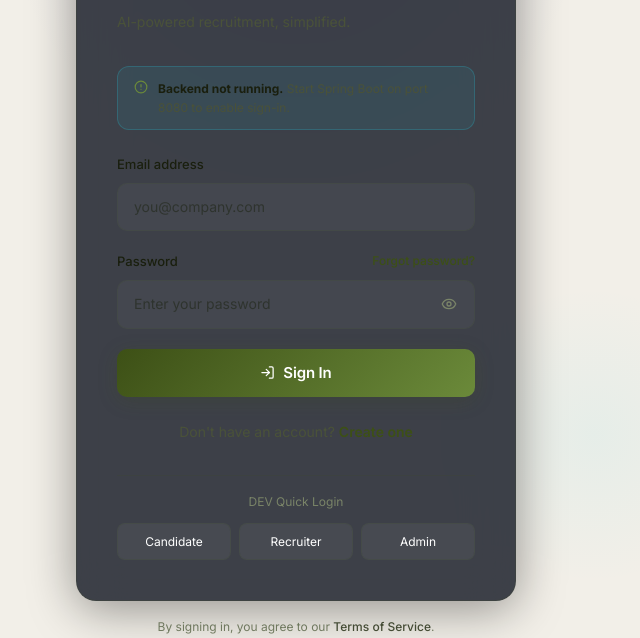
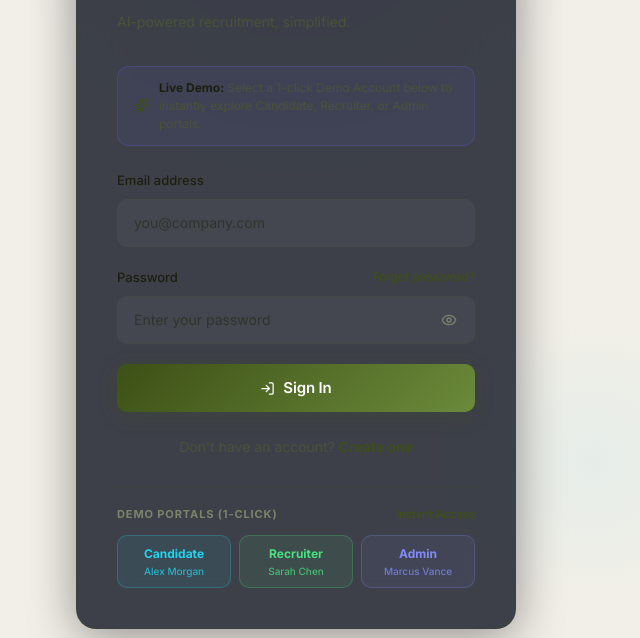
Before and after one commit to visucs/hiregenius, a React (Vite) app in the folder hiregenius-frontend/: page /login in a window 1280 px wide. Shown: the part 234-872 px from the top of the page, without its empty margins (344-984 px from the left). Built offline with nearby package versions, Linux system fonts and the light colour scheme; no server answers.

Commit message:
feat(auth): enable 1-click demo portals and offline fallback in production

```diff
--- a/hiregenius-frontend/src/pages/Login/LoginPage.jsx
+++ b/hiregenius-frontend/src/pages/Login/LoginPage.jsx
@@ -30,6 +30,27 @@ const LoginPage = () => {
   const searchParams = new URLSearchParams(location.search);
   const redirectParam = searchParams.get('redirect') || location.state?.from?.pathname || location.state?.redirect;
 
+  const DEMO_ACCOUNTS = {
+    CANDIDATE: {
+      id: 'demo-cand-1',
+      name: 'Alex Morgan',
+      email: 'candidate@hiregenius.ai',
+      role: 'CANDIDATE',
+    },
+    RECRUITER: {
+      id: 'demo-rec-1',
+      name: 'Sarah Chen',
+      email: 'recruiter@hiregenius.ai',
+      role: 'RECRUITER',
+    },
+    ADMIN: {
+      id: 'demo-admin-1',
+      name: 'Marcus Vance',
+      email: 'admin@hiregenius.ai',
+      role: 'ADMIN',
+    },
+  };
+
   useEffect(() => {
     if (isAuthenticated) {
       navigate(redirectParam || (ROLE_HOME[role] ?? '/recruiter/dashboard'), { replace: true });
@@ -38,8 +59,14 @@ const LoginPage = () => {
   }, [isAuthenticated, role, navigate, dispatch, redirectParam]);
 
   const devLogin = (mockRole) => {
-    const mockUser = { id: 'dev-1', name: `Dev ${mockRole}`, email: 'dev@test.com', role: mockRole };
-    dispatch(setCredentials({ token: 'mock-token', user: mockUser }));
+    const mockUser = DEMO_ACCOUNTS[mockRole] || {
+      id: 'demo-1',
+      name: `Demo ${mockRole}`,
+      email: `${mockRole.toLowerCase()}@hiregenius.ai`,
+      role: mockRole,
+    };
+    dispatch(setCredentials({ token: `demo-mock-token-${mockRole.toLowerCase()}`, user: mockUser }));
+    toast.success(`Signed in as ${mockUser.name} (${mockRole})`);
     navigate(redirectParam || (ROLE_HOME[mockRole] ?? '/recruiter/dashboard'));
   };
 
@@ -55,6 +82,22 @@ const LoginPage = () => {
       toast.success(`Welcome back, ${user?.name || 'there'}!`);
       navigate(redirectParam || (ROLE_HOME[user?.role] ?? '/recruiter/dashboard'));
     } catch (err) {
+      const emailLower = data.email?.toLowerCase().trim();
+      if (emailLower === 'candidate@hiregenius.ai') {
+        dispatch(setLoading(false));
+        devLogin('CANDIDATE');
+        return;
+      }
+      if (emailLower === 'recruiter@hiregenius.ai') {
+        dispatch(setLoading(false));
+        devLogin('RECRUITER');
+        return;
+      }
+      if (emailLower === 'admin@hiregenius.ai') {
+        dispatch(setLoading(false));
+        devLogin('ADMIN');
+        return;
+      }
       const msg = formatError(err);
       dispatch(setError(msg));
       toast.error(msg);
@@ -143,17 +186,17 @@ const LoginPage = () => {
             </p>
           </div>
 
-          {/* Backend info banner */}
+          {/* Demo info banner */}
           {!authError && (
             <div style={{
               marginBottom: 24, padding: '12px 16px', borderRadius: 12,
-              background: 'rgba(34,211,238,0.08)', border: '1px solid rgba(34,211,238,0.2)',
-              display: 'flex', gap: 10, alignItems: 'flex-start',
+              background: 'rgba(99,102,241,0.08)', border: '1px solid rgba(99,102,241,0.22)',
+              display: 'flex', gap: 10, alignItems: 'center',
             }}>
-              <AlertCircle size={14} style={{ color: 'var(--secondary)', flexShrink: 0, marginTop: 1 }} />
-              <span style={{ fontSize: 12, color: 'var(--text-secondary)', lineHeight: 1.6 }}>
-                <strong style={{ color: 'var(--text-primary)' }}>Backend not running.</strong>{' '}
-                Start Spring Boot on port 8080 to enable sign-in.
+              <Sparkles size={15} style={{ color: 'var(--primary)', flexShrink: 0 }} />
+              <span style={{ fontSize: 12, color: 'var(--text-secondary)', lineHeight: 1.5 }}>
+                <strong style={{ color: 'var(--text-primary)' }}>Live Demo:</strong>{' '}
+                Select a 1-click Demo Account below to instantly explore Candidate, Recruiter, or Admin portals.
               </span>
             </div>
           )}
@@ -227,16 +270,67 @@ const LoginPage = () => {
             </Link>
           </p>
 
-          {import.meta.env.DEV && (
-            <div style={{ marginTop: 32, paddingTop: 16, borderTop: '1px solid var(--border)' }}>
-              <p style={{ fontSize: 12, color: 'var(--text-muted)', marginBottom: 12, textAlign: 'center' }}>DEV Quick Login</p>
-              <div style={{ display: 'flex', gap: 8, flexWrap: 'wrap' }}>
-                <button type="button" onClick={() => devLogin('CANDIDATE')} id="dev-login-candidate" style={{ flex: '1 1 80px', minHeight: 36, padding: '8px 10px', fontSize: 12, background: 'rgba(255,255,255,0.05)', border: '1px solid var(--border)', borderRadius: 8, color: '#fff', cursor: 'pointer' }}>Candidate</button>
-                <button type="button" onClick={() => devLogin('RECRUITER')} id="dev-login-recruiter" style={{ flex: '1 1 80px', minHeight: 36, padding: '8px 10px', fontSize: 12, background: 'rgba(255,255,255,0.05)', border: '1px solid var(--border)', borderRadius: 8, color: '#fff', cursor: 'pointer' }}>Recruiter</button>
-                <button type="button" onClick={() => devLogin('ADMIN')} id="dev-login-admin" style={{ flex: '1 1 80px', minHeight: 36, padding: '8px 10px', fontSize: 12, background: 'rgba(255,255,255,0.05)', border: '1px solid var(--border)', borderRadius: 8, color: '#fff', cursor: 'pointer' }}>Admin</button>
-              </div>
+          <div style={{ marginTop: 28, paddingTop: 18, borderTop: '1px solid var(--border)' }}>
+            <div style={{ display: 'flex', alignItems: 'center', justifyContent: 'space-between', marginBottom: 12 }}>
+              <span style={{ fontSize: 11, fontWeight: 700, textTransform: 'uppercase', letterSpacing: '0.08em', color: 'var(--text-muted)' }}>
+                Demo Portals (1-Click)
+              </span>
+              <span style={{ fontSize: 11, color: 'var(--primary)', fontWeight: 600 }}>Instant Access</span>
             </div>
-          )}
+            <div style={{ display: 'grid', gridTemplateColumns: 'repeat(auto-fit, minmax(min(100%, 100px), 1fr))', gap: 8 }}>
+              <button
+                type="button"
+                onClick={() => devLogin('CANDIDATE')}
+                id="dev-login-candidate"
+                style={{
+                  minHeight: 44, padding: '8px 6px', fontSize: 12, fontWeight: 700,
+                  background: 'rgba(34,211,238,0.08)', border: '1px solid rgba(34,211,238,0.25)',
+                  borderRadius: 10, color: '#22d3ee', cursor: 'pointer',
+                  display: 'flex', flexDirection: 'column', alignItems: 'center', justifyContent: 'center',
+                  transition: 'all 0.15s ease',
+                }}
+                onMouseEnter={e => e.currentTarget.style.background = 'rgba(34,211,238,0.16)'}
+                onMouseLeave={e => e.currentTarget.style.background = 'rgba(34,211,238,0.08)'}
+              >
+                <span>Candidate</span>
+                <span style={{ fontSize: 10, fontWeight: 500, opacity: 0.75 }}>Alex Morgan</span>
+              </button>
+              <button
+                type="button"
+                onClick={() => devLogin('RECRUITER')}
+                id="dev-login-recruiter"
+                style={{
+                  minHeight: 44, padding: '8px 6px', fontSize: 12, fontWeight: 700,
+                  background: 'rgba(74,222,128,0.08)', border: '1px solid rgba(74,222,128,0.25)',
+                  borderRadius: 10, color: '#4ade80', cursor: 'pointer',
+                  display: 'flex', flexDirection: 'column', alignItems: 'center', justifyContent: 'center',
+                  transition: 'all 0.15s ease',
+                }}
+                onMouseEnter={e => e.currentTarget.style.background = 'rgba(74,222,128,0.16)'}
+                onMouseLeave={e => e.currentTarget.style.background = 'rgba(74,222,128,0.08)'}
+              >
+                <span>Recruiter</span>
+                <span style={{ fontSize: 10, fontWeight: 500, opacity: 0.75 }}>Sarah Chen</span>
+              </button>
+              <button
+                type="button"
+                onClick={() => devLogin('ADMIN')}
+                id="dev-login-admin"
+                style={{
+                  minHeight: 44, padding: '8px 6px', fontSize: 12, fontWeight: 700,
+                  background: 'rgba(129,140,248,0.08)', border: '1px solid rgba(129,140,248,0.25)',
+                  borderRadius: 10, color: '#818cf8', cursor: 'pointer',
+                  display: 'flex', flexDirection: 'column', alignItems: 'center', justifyContent: 'center',
+                  transition: 'all 0.15s ease',
+                }}
+                onMouseEnter={e => e.currentTarget.style.background = 'rgba(129,140,248,0.16)'}
+                onMouseLeave={e => e.currentTarget.style.background = 'rgba(129,140,248,0.08)'}
+              >
+                <span>Admin</span>
+                <span style={{ fontSize: 10, fontWeight: 500, opacity: 0.75 }}>Marcus Vance</span>
+              </button>
+            </div>
+          </div>
         </div>
 
         <p style={{ marginTop: 16, textAlign: 'center', fontSize: 12, color: 'var(--text-muted)' }}>
```
Also changed, not shown: 1 other file (tests, documents, lock files or other folders).
